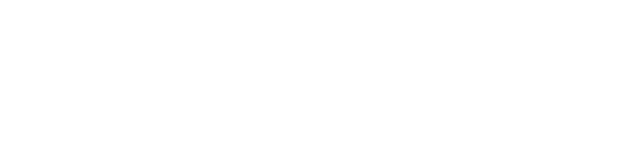
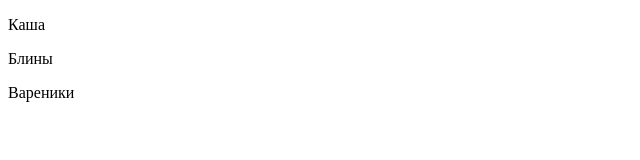
Before and after one commit to DaniilHadyevR/recipe-book, a plain HTML site: page index.html in a window 1280 px wide. Shown: the whole page, without its empty margins (0-640 px from the left). Drawn offline with Linux system fonts and the light colour scheme.

Commit message:
feat: add recipe list

```diff
--- a/index.html
+++ b/index.html
@@ -5,6 +5,8 @@
     <title>Рецептики</title>
 </head>
 <body>
-
+    <p>Каша</p>
+    <p>Блины</p>
+    <p>Вареники</p>
 </body>
 </html>
```
